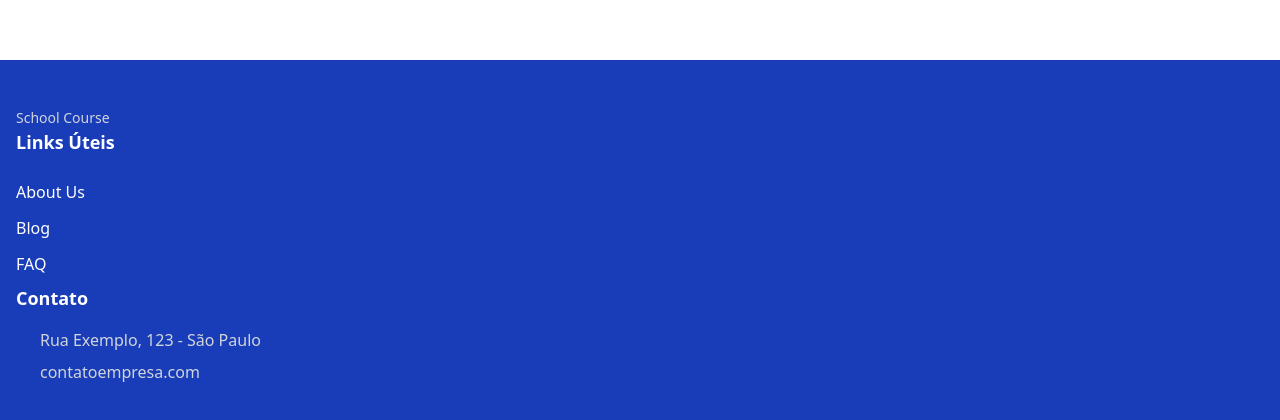
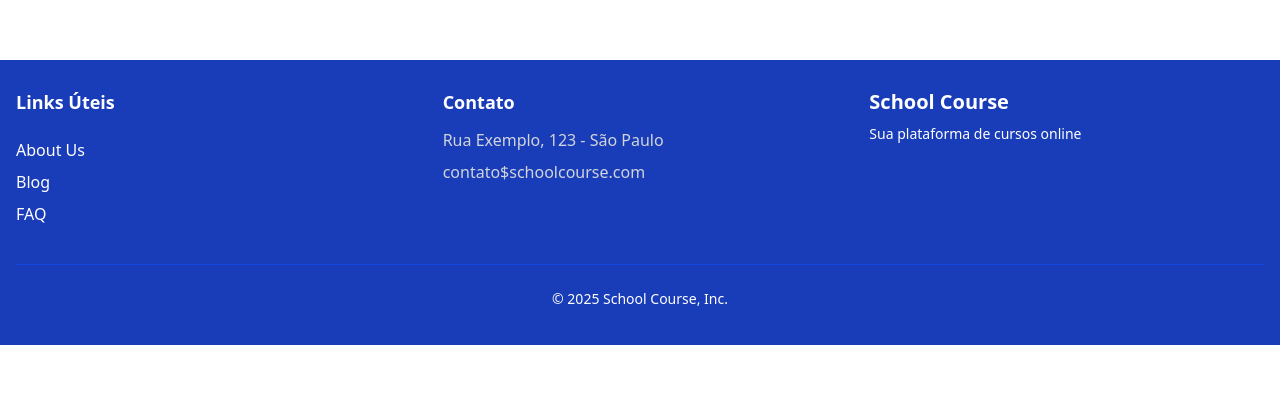
Before and after one commit to pdrotmz/fe-school-course, an Angular app: page / in a window 1280 px wide. Shown: the part 628-1048 px from the top of the page. After the commit the page ends 973 px from the top, so only its background shows below. Built offline with nearby package versions, Linux system fonts and the light colour scheme.

Commit message:
feat: ajusta footer
- Centraliza o footer
- Organiza o código
- Organiza o layout do footer

```diff
--- a/src/app/components/footer/footer.component.html
+++ b/src/app/components/footer/footer.component.html
@@ -1,34 +1,39 @@
-<footer class="bg-blue-800 text-white pt-12 pb-8">
+<footer class="bg-blue-800 text-white pt-7 pb-9">
     <div class="container mx-auto px-4">
-        <div>
-            <p class="text-gray-300 text-sm">
-                School Course
-            </p>
-        </div>
+      <div class="grid grid-cols-1 md:grid-cols-3 gap-8 text-center md:text-left">
 
         <!-- Links Uteis -->
         <div>
           <h3 class="font-bold text-lg mb-4">Links Úteis</h3>
           <ul class="space-y-2 py-1.5">
-                <li class="cursor-pointer py-0.5"><a href="#" class="text-black transition-all delay-100 hover:text-blue-600"></a>About Us</li>
-                <li class="cursor-pointer py-0.5"><a href="#" class="text-black transition-all delay-100 hover:text-blue-600"></a>Blog</li>
-                <li class="cursor-pointer py-0.5"><a href="#" class="text-black transition-all delay-100 hover:text-blue-600"></a>FAQ</li>
+            <li class="cursor-pointer"><a href="#" class="text-black transition-all delay-100 hover:text-blue-600"></a>About Us</li>
+            <li class="cursor-pointer"><a href="#" class="text-black transition-all delay-100 hover:text-blue-600"></a>Blog</li>
+            <li class="cursor-pointer"><a href="#" class="text-black transition-all delay-100 hover:text-blue-600"></a>FAQ</li>
           </ul>
         </div>
 
         <!-- Contato -->
         <div>
-            <h3 class="font-bold text-lg mb-4">Contato</h3>
-            <address class="not-italic text-gray-300">
+          <h3 class="text-lg font-semibold mb-3">Contato</h3>
+          <address class="not-italic text-gray-300 space-y-1">
+            <p class="flex items-center mb-2">Rua Exemplo, 123 - São Paulo</p>
             <p class="flex items-center mb-2">
-                <svg class="w-4 h-4 mr-2">...</svg>
-                Rua Exemplo, 123 - São Paulo
-              </p>
-              <p class="flex items-center mb-2">
-                <svg class="w-4 h-4 mr-2">...</svg>
-                contatoempresa.com
+              contato$schoolcourse.com
             </p>
           </address>
         </div>
+
+        <div class="space-y-2">
+          <h2 class="text-white text-xl font-bold">School Course</h2>
+          <p class="text-white text-sm mt-2">Sua plataforma de cursos online </p>
+        </div>
+    </div>
+
+    <!-- Copyright -->
+    <div class="mt-8 pt-6 border-t border-blue-700 text-center">
+      <p class="text-white text-sm">
+        © 2025 School Course, Inc.
+      </p>
+    </div>
   </div>
 </footer>
```
Lines whose indentation alone changed are shown as unchanged.
